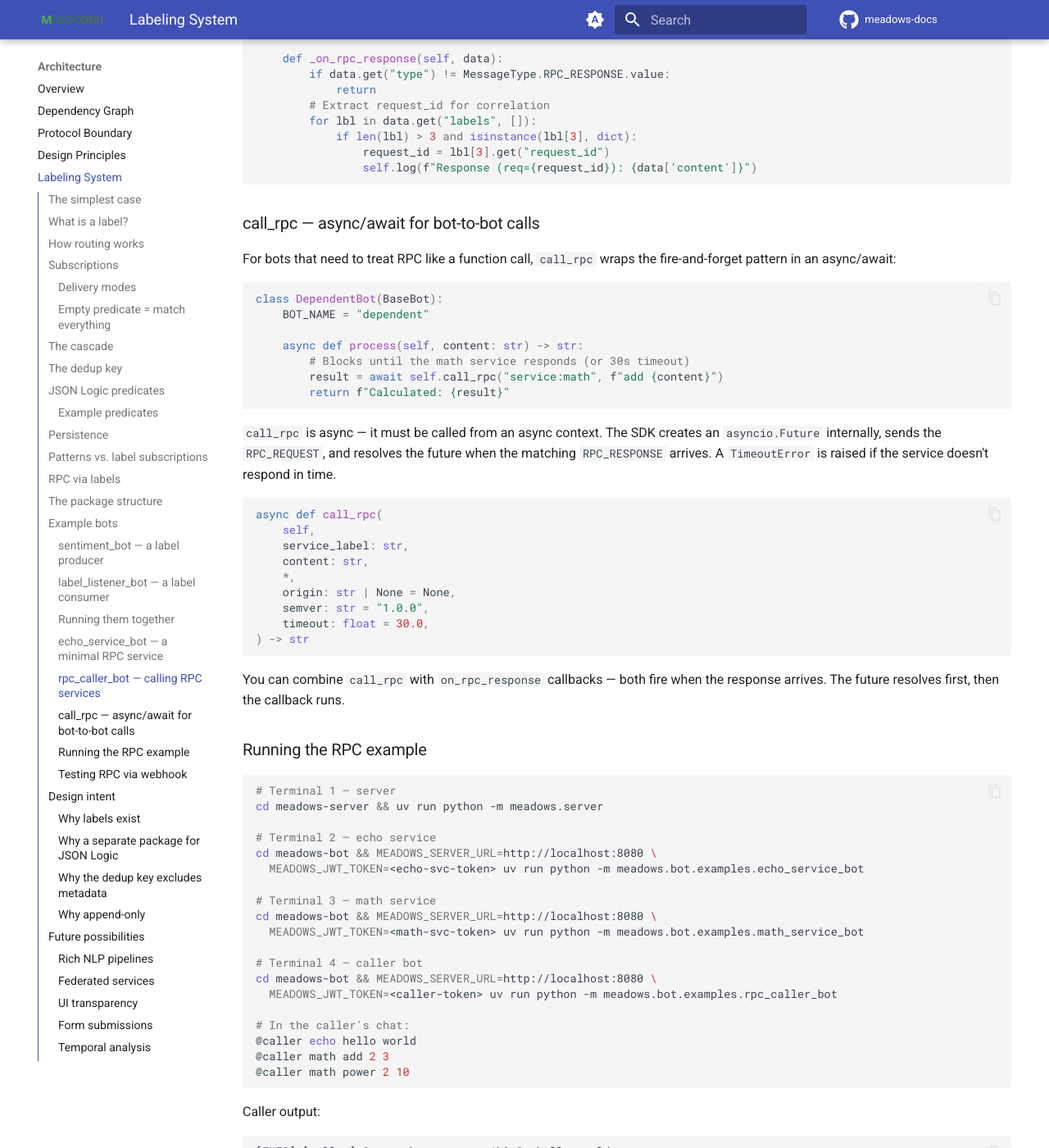
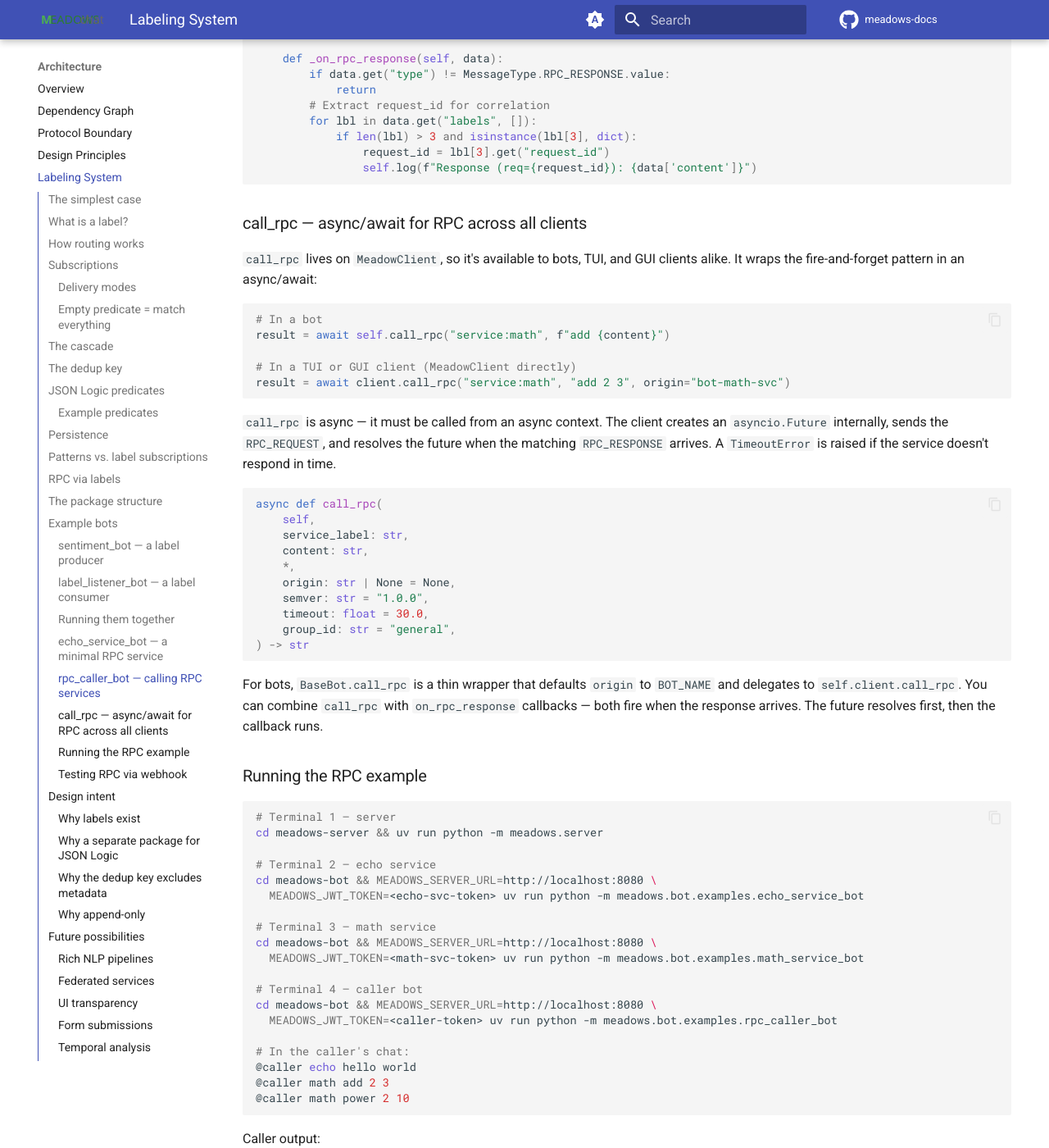
Before and after one commit to remcoboerma/meadows-docs, an MkDocs documentation site: the page built from docs/docs/architecture/labeling.md, in a window 1280 px wide and 1400 px high, scrolled down 10860 px. Shown: the whole window at 82% size. Built offline with MkDocs 1.6.1 and Material for MkDocs 9.7.7, drawn with Linux system fonts in a browser that asks for light colours; comment, search, counter and statistics services are not loaded.

Commit message:
docs: call_rpc available in all clients, not just bots

````diff
--- a/docs/docs/architecture/labeling.md
+++ b/docs/docs/architecture/labeling.md
@@ -414,21 +414,19 @@ class RPCCallerBot(BaseBot):
                 self.log(f"Response (req={request_id}): {data['content']}")
 ```
 
-### call_rpc — async/await for bot-to-bot calls
+### call_rpc — async/await for RPC across all clients
 
-For bots that need to treat RPC like a function call, `call_rpc` wraps the fire-and-forget pattern in an async/await:
+`call_rpc` lives on `MeadowClient`, so it's available to bots, TUI, and GUI clients alike. It wraps the fire-and-forget pattern in an async/await:
 
 ```python
-class DependentBot(BaseBot):
-    BOT_NAME = "dependent"
+# In a bot
+result = await self.call_rpc("service:math", f"add {content}")
 
-    async def process(self, content: str) -> str:
-        # Blocks until the math service responds (or 30s timeout)
-        result = await self.call_rpc("service:math", f"add {content}")
-        return f"Calculated: {result}"
+# In a TUI or GUI client (MeadowClient directly)
+result = await client.call_rpc("service:math", "add 2 3", origin="bot-math-svc")
 ```
 
-`call_rpc` is async — it must be called from an async context. The SDK creates an `asyncio.Future` internally, sends the `RPC_REQUEST`, and resolves the future when the matching `RPC_RESPONSE` arrives. A `TimeoutError` is raised if the service doesn't respond in time.
+`call_rpc` is async — it must be called from an async context. The client creates an `asyncio.Future` internally, sends the `RPC_REQUEST`, and resolves the future when the matching `RPC_RESPONSE` arrives. A `TimeoutError` is raised if the service doesn't respond in time.
 
 ```python
 async def call_rpc(
@@ -439,10 +437,11 @@ async def call_rpc(
     origin: str | None = None,
     semver: str = "1.0.0",
     timeout: float = 30.0,
+    group_id: str = "general",
 ) -> str
 ```
 
-You can combine `call_rpc` with `on_rpc_response` callbacks — both fire when the response arrives. The future resolves first, then the callback runs.
+For bots, `BaseBot.call_rpc` is a thin wrapper that defaults `origin` to `BOT_NAME` and delegates to `self.client.call_rpc`. You can combine `call_rpc` with `on_rpc_response` callbacks — both fire when the response arrives. The future resolves first, then the callback runs.
 
 ### Running the RPC example
 
````
